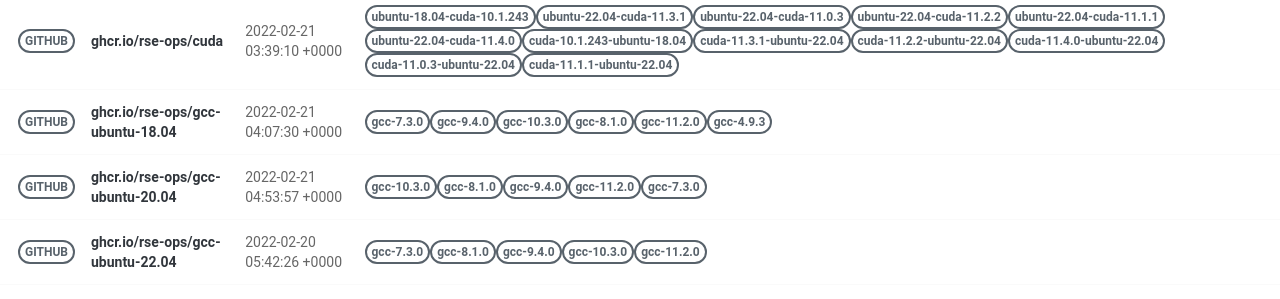
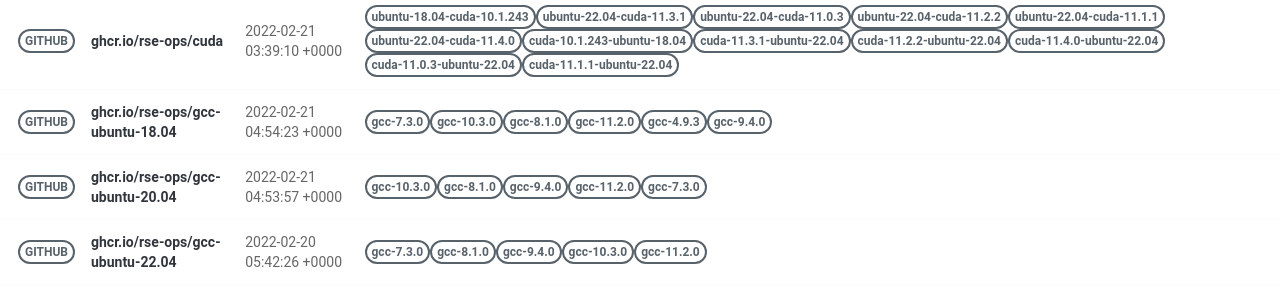
Before and after one commit to rse-ops/docker-images, a Jekyll site: the page built from pages/index.md, in a window 1280 px wide. Shown: the part 502-801 px from the top of the page. Built offline with Jekyll 4.4.1, drawn with Linux system fonts in a browser that asks for light colours; nearby versions of some CDN libraries.

Commit message:
Automated push to update library 2022-02-21

```diff
--- a/_library/ghcr.io-rse-ops-gcc-ubuntu-18.04.md
+++ b/_library/ghcr.io-rse-ops-gcc-ubuntu-18.04.md
@@ -1,7 +1,7 @@
 ---
 layout: container
 name: ghcr.io/rse-ops/gcc-ubuntu-18.04
-updated_at: 2022-02-21 04:07:30.301435
+updated_at: 2022-02-21 04:54:23.234572
 
 
 container_url: https://github.com/orgs/rse-ops/packages/container/package/gcc-ubuntu-18.04
```
Also changed, not shown: other parts of _library/ghcr.io-rse-ops-gcc-ubuntu-18.04.md (+3 -3 lines).
